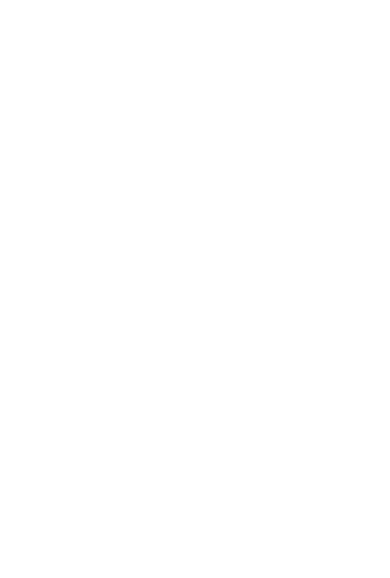
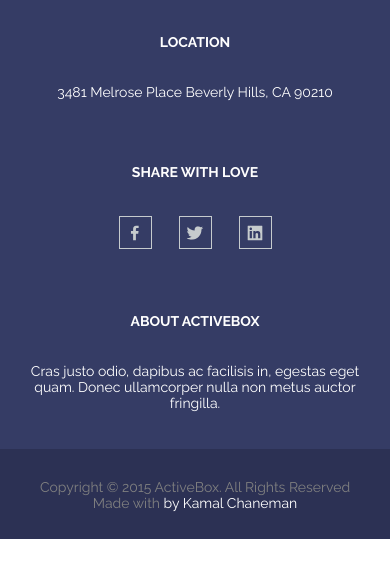
Before and after one commit to MariaShut/activebox, a plain HTML site: page index.html in a window 390 px wide. Drawn offline with Linux system fonts and the light colour scheme.

Commit message:
add footer

```diff
--- a/index.html
+++ b/index.html
@@ -1,11 +1,67 @@
-<!DOCTYPE html>
+<!doctype html>
 <html lang="en">
-<head>
-  <meta charset="UTF-8">
-  <meta name="viewport" content="width=device-width, initial-scale=1.0">
-  <title>ACTIVEBOX</title>
-</head>
-<body>
-
-</body>
+	<head>
+		<meta charset="UTF-8" />
+		<meta name="viewport" content="width=device-width, initial-scale=1.0" />
+		<link rel="preconnect" href="https://fonts.googleapis.com" />
+		<link rel="preconnect" href="https://fonts.gstatic.com" crossorigin />
+		<link href="https://fonts.googleapis.com/css2?family=Cardo:ital@1&family=Raleway:ital,wght@0,100..900;1,100..900&display=swap" rel="stylesheet" />
+		<link rel="stylesheet" href="styles/style.css" />
+		<title>ACTIVEBOX</title>
+	</head>
+	<body>
+		<footer class="footer">
+			<div class="footer__wrapper">
+				<div class="container footer__container">
+					<div class="footer__area">
+						<h2 class="footer__title">Location</h2>
+						<p class="footer__text">3481 Melrose Place Beverly Hills, CA 90210</p>
+					</div>
+					<div class="footer__area">
+						<h2 class="footer__title footer__title_social">Share with Love</h2>
+						<ul class="social footer__social">
+							<li class="social__item">
+								<a href="" class="social__link">
+									<svg width="10" height="18" viewBox="0 0 10 18" fill="none" xmlns="http://www.w3.org/2000/svg">
+										<path
+											d="M6.065 17.9972V9.80117H8.83L9.241 6.59217H6.065V4.54817C6.065 3.62217 6.323 2.98817 7.652 2.98817H9.336V0.127169C8.51664 0.0393602 7.69305 -0.00303802 6.869 0.000169166C4.425 0.000169166 2.747 1.49217 2.747 4.23117V6.58617H0V9.79517H2.753V17.9972H6.065Z"
+											fill="currentColor" />
+									</svg>
+								</a>
+							</li>
+							<li class="social__item">
+								<a href="" class="social__link">
+									<svg width="20" height="16" viewBox="0 0 20 16" fill="none" xmlns="http://www.w3.org/2000/svg">
+										<path
+											d="M17.633 3.978C17.646 4.153 17.646 4.327 17.646 4.501C17.646 9.826 13.593 15.962 6.186 15.962C3.904 15.962 1.784 15.301 0 14.153C0.324 14.19 0.636 14.203 0.973 14.203C2.78599 14.2074 4.54765 13.6011 5.974 12.482C5.13342 12.4668 4.31858 12.1895 3.64324 11.6887C2.9679 11.188 2.46578 10.4889 2.207 9.689C2.456 9.726 2.706 9.751 2.968 9.751C3.329 9.751 3.692 9.701 4.029 9.614C3.11676 9.42981 2.29647 8.93535 1.70762 8.21469C1.11876 7.49402 0.797693 6.59165 0.799 5.661V5.611C1.336 5.91 1.959 6.097 2.619 6.122C2.06609 5.75459 1.61272 5.25602 1.29934 4.67079C0.98596 4.08556 0.822313 3.43186 0.823 2.768C0.823 2.02 1.022 1.334 1.371 0.736001C2.38314 1.98102 3.6455 2.99956 5.07634 3.72566C6.50717 4.45176 8.07456 4.86922 9.677 4.951C9.615 4.651 9.577 4.34 9.577 4.028C9.57674 3.49896 9.68075 2.97506 9.88308 2.48624C10.0854 1.99742 10.3821 1.55327 10.7562 1.17919C11.1303 0.805102 11.5744 0.508411 12.0632 0.306078C12.5521 0.103746 13.076 -0.000262379 13.605 4.97063e-07C14.765 4.97063e-07 15.812 0.486 16.548 1.272C17.4498 1.09762 18.3145 0.768422 19.104 0.299C18.8034 1.22982 18.1738 2.0191 17.333 2.519C18.1328 2.42778 18.9144 2.21745 19.652 1.895C19.1011 2.6981 18.4185 3.40235 17.633 3.978Z"
+											fill="currentColor" />
+									</svg>
+								</a>
+							</li>
+							<li class="social__item">
+								<a href="" class="social__link">
+									<svg width="18" height="18" viewBox="0 0 18 18" fill="none" xmlns="http://www.w3.org/2000/svg">
+										<path
+											d="M17 0H1C0.734784 0 0.48043 0.105357 0.292893 0.292893C0.105357 0.48043 0 0.734784 0 1V17C0 17.2652 0.105357 17.5196 0.292893 17.7071C0.48043 17.8946 0.734784 18 1 18H17C17.2652 18 17.5196 17.8946 17.7071 17.7071C17.8946 17.5196 18 17.2652 18 17V1C18 0.734784 17.8946 0.48043 17.7071 0.292893C17.5196 0.105357 17.2652 0 17 0ZM5.339 15.337H2.667V6.747H5.339V15.337ZM4.003 5.574C3.59244 5.574 3.1987 5.41091 2.9084 5.1206C2.61809 4.8303 2.455 4.43655 2.455 4.026C2.455 3.61544 2.61809 3.22171 2.9084 2.9314C3.1987 2.64109 3.59244 2.478 4.003 2.478C4.41356 2.478 4.80729 2.64109 5.0976 2.9314C5.38791 3.22171 5.551 3.61544 5.551 4.026C5.551 4.43655 5.38791 4.8303 5.0976 5.1206C4.80729 5.41091 4.41356 5.574 4.003 5.574ZM15.338 15.337H12.669V11.16C12.669 10.164 12.651 8.883 11.281 8.883C9.891 8.883 9.68 9.969 9.68 11.09V15.338H7.013V6.748H9.573V7.922H9.61C9.965 7.247 10.837 6.535 12.134 6.535C14.838 6.535 15.337 8.313 15.337 10.627V15.337H15.338Z"
+											fill="currentColor" />
+									</svg>
+								</a>
+							</li>
+						</ul>
+					</div>
+					<div class="footer__area">
+						<h2 class="footer__title">About ActiveBox</h2>
+						<p class="footer__text">Cras justo odio, dapibus ac facilisis in, egestas eget quam. Donec ullamcorper nulla non metus auctor fringilla.</p>
+					</div>
+				</div>
+			</div>
+			<div class="footer__copyright-wrapper">
+				<p class="footer__copyright">Copyright © 2015 ActiveBox. All Rights Reserved</p>
+				<p class="footer__copyright">
+					Made with
+					<span class="footer__highlight">by Kamal Chaneman</span>
+				</p>
+			</div>
+		</footer>
+	</body>
 </html>
--- /dev/null
+++ b/styles/style.scss
@@ -0,0 +1,205 @@
+// colors
+$clr-light: #fff;
+$clr-dark: #2d3033;
+$clr-base-ltr: #c6cbcd;
+$clr-base-lt: #babbc5;
+$clr-base: #6c7279;
+$clr-base-dk: #2d3033;
+$clr-primary: #ff4343;
+$clr-primary-dk: #e71414;
+
+$clr-footer-bg: #353c65;
+$clr-footer-bg-dk: #2c3154;
+$clr-footer-text: #808080;
+
+// font
+$ff-base: 'Raleway', sans-serif;
+$fs-base: 18px;
+$fs-md: 24px;
+
+$general-transition: all 0.3s ease-in-out;
+
+@mixin font($fontSize, $lineHeight, $fontWeight: 400) {
+	font-size: $fontSize;
+	line-height: $lineHeight;
+	font-weight: $fontWeight;
+}
+
+%cardo-italic {
+	font-family: 'Cardo', serif;
+	font-style: italic;
+}
+
+* {
+	margin: 0;
+	padding: 0;
+	box-sizing: border-box;
+}
+
+body {
+	font-family: $ff-base;
+}
+
+.container {
+	max-width: 1210px;
+	padding: 0 20px;
+	margin: 0 auto;
+	width: 100%;
+}
+
+.social {
+	display: flex;
+	column-gap: 5px;
+	list-style: none;
+
+	&__link {
+		display: flex;
+		justify-content: center;
+		align-items: center;
+		width: 39px;
+		aspect-ratio: 1 / 1;
+		border: 1px solid $clr-base-ltr;
+		color: $clr-base-ltr;
+		transition: $general-transition;
+
+		svg {
+			transition: $general-transition;
+		}
+
+		&:focus {
+			border-color: $clr-primary;
+			outline: none;
+		}
+
+		&:hover {
+			border-color: $clr-primary;
+
+			svg {
+				color: $clr-primary;
+			}
+		}
+
+		&:active {
+			border-color: $clr-primary-dk;
+			box-shadow: inset 0 0 10px 0 #ff4343;
+
+			svg {
+				color: $clr-primary-dk;
+			}
+		}
+	}
+
+	@media (max-width: 1024px) {
+		&__link {
+			width: 33px;
+
+			svg {
+				transform: scale(0.841);
+			}
+		}
+	}
+}
+
+.footer {
+	&__wrapper {
+		padding: 71px 0;
+		background-color: $clr-footer-bg;
+	}
+
+	&__container {
+		display: grid;
+		grid-template-columns: repeat(3, 1fr);
+		column-gap: 30px;
+	}
+
+	&__area {
+		text-align: center;
+		color: $clr-light;
+	}
+
+	&__title,
+	&__text,
+	&__copyright {
+		@include font($fs-base, 21px);
+	}
+
+	&__title {
+		padding-bottom: 29px;
+		font-weight: 700;
+		text-transform: uppercase;
+	}
+
+	&__title_social {
+		padding-bottom: 49px;
+	}
+
+	&__copyright-wrapper {
+		display: flex;
+		flex-direction: column;
+		align-items: center;
+		padding: 23px 0 24px;
+		background-color: $clr-footer-bg-dk;
+	}
+
+	&__copyright {
+		text-align: center;
+		color: $clr-footer-text;
+	}
+
+	&__highlight {
+		color: $clr-light;
+	}
+
+	&__social {
+		justify-content: center;
+		column-gap: 27px;
+	}
+
+	@media (max-width: 1024px) {
+		&__wrapper {
+			padding: 47px 0 41px;
+		}
+
+		&__copyright-wrapper {
+			padding: 14px 0;
+		}
+
+		&__title,
+		&__text,
+		&__copyright {
+			font-size: 14px;
+			line-height: 16px;
+		}
+
+		&__title {
+			padding-bottom: 17px;
+		}
+
+		&__title_social {
+			padding-bottom: 32px;
+		}
+	}
+
+	@media (max-width: 768px) {
+		&__wrapper {
+			padding: 34px 0 38px;
+		}
+
+		&__container {
+			grid-template-columns: 1fr;
+			row-gap: 64px;
+		}
+
+		&__copyright-wrapper {
+			padding: 30px 0 28px;
+		}
+
+		&__title {
+			padding-bottom: 34px;
+		}
+
+		&__title_social {
+			padding-bottom: 36px;
+		}
+	}
+}
```
Also changed, not shown: styles/style.css (added), 1 other file.
